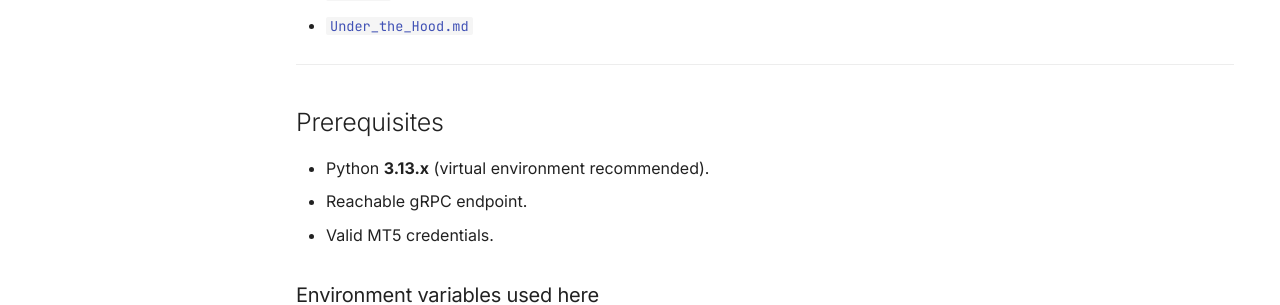
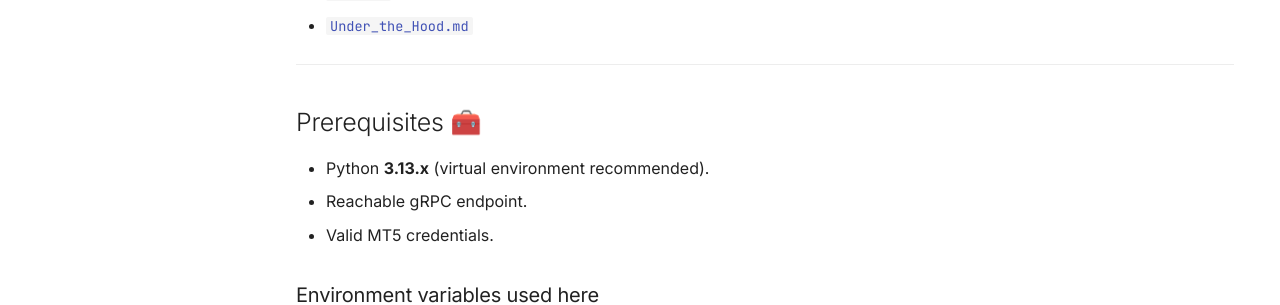
Before and after one commit to MetaRPC/PyMT5, an MkDocs documentation site: the page built from docs/Examples/Base_example/Step_number_one.md, in a window 1280 px wide and 900 px high, scrolled down 489 px. Shown: the part 153-458 px from the top of the window. Built offline with MkDocs 1.6.1 and Material for MkDocs 9.7.7, drawn with Linux system fonts in a browser that asks for light colours; comment, search, counter and statistics services are not loaded.

```diff
--- a/docs/Examples/Base_example/Step_number_one.md
+++ b/docs/Examples/Base_example/Step_number_one.md
@@ -18,7 +18,7 @@ Paths are **relative** to this page (`docs/Examples/Base_example/Step_number_one
 
 ---
 
-## Prerequisites
+## Prerequisites 🧰
 - Python **3.13.x** (virtual environment recommended).
 - Reachable gRPC endpoint.
 - Valid MT5 credentials.
```
